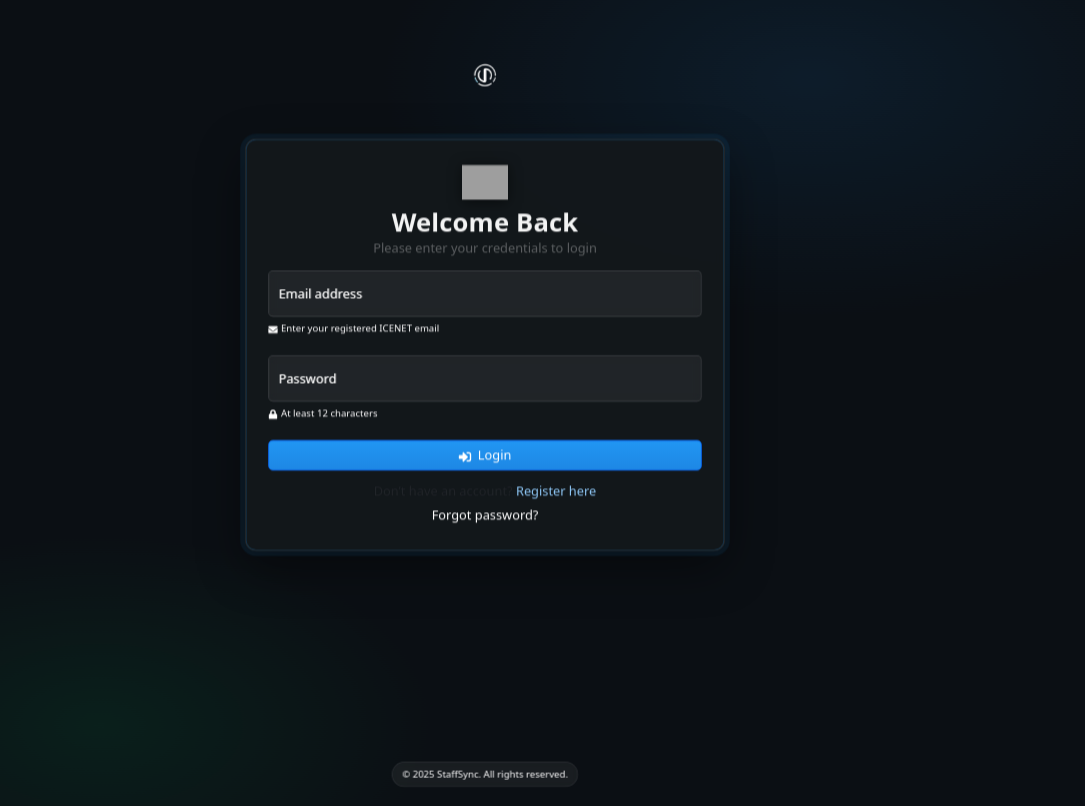
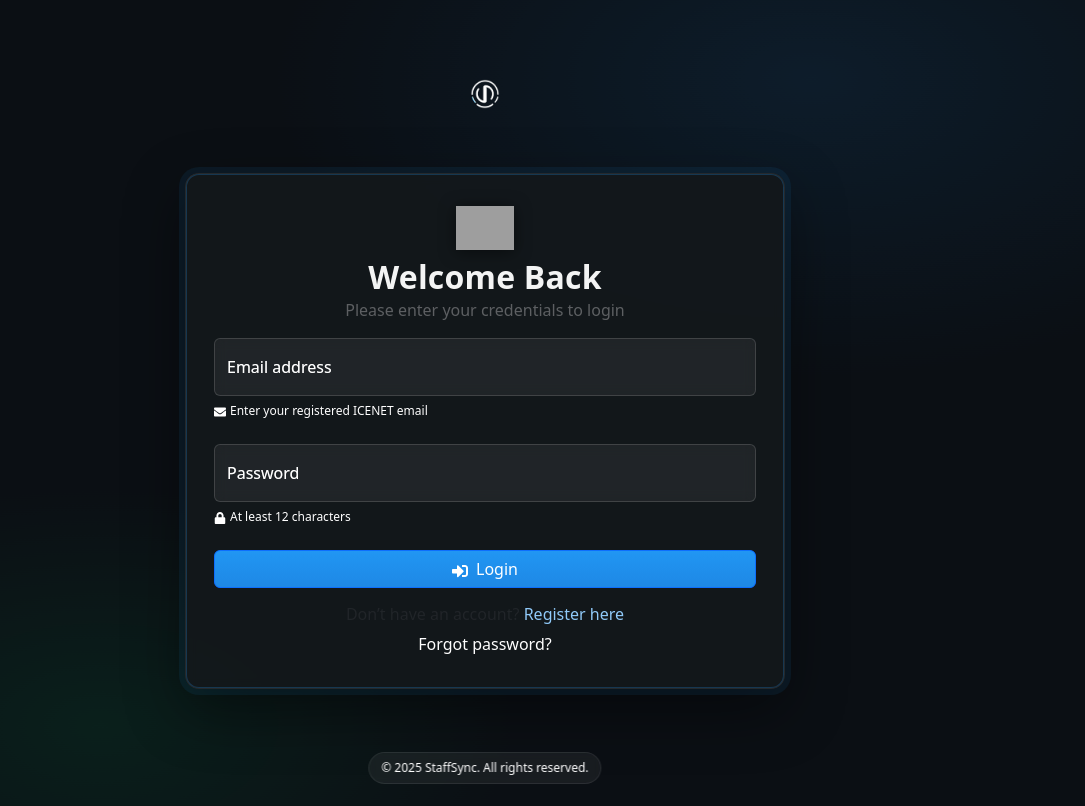
Before and after one commit to Taehillah/StaffSync, a React (Create React App) app in the folder frontend/: page /auth/login in a window 1280 px wide. Shown: the whole page, without its empty margins (155-1240 px from the left). Built offline with nearby package versions, Linux system fonts and the light colour scheme; grey boxes are pictures that could not be loaded.

Commit message:
Revert "UI: scale entire application to 80% for compact view"
This reverts commit 442d25e229a48e6399d1a68c70f0e35462a1b212.

```diff
--- a/frontend/src/assets/css/main.css
+++ b/frontend/src/assets/css/main.css
@@ -23,16 +23,6 @@ body {
   text-rendering: optimizeLegibility;
 }
 #root, .app-container { background: #0b0f14; min-height: 100vh; }
-
-/* Global UI scale: reduce overall UI by 20% */
-:root { --ui-scale: 0.8; }
-.app-container {
-  transform: scale(var(--ui-scale));
-  transform-origin: top left;
-  /* Expand container so scaled content still fills viewport */
-  width: calc(100% / var(--ui-scale));
-  min-height: calc(100vh / var(--ui-scale));
-}
 
 /* Shared animated background used by Auth and Dashboard */
 .auth-viewport, .dashboard-container {
```
